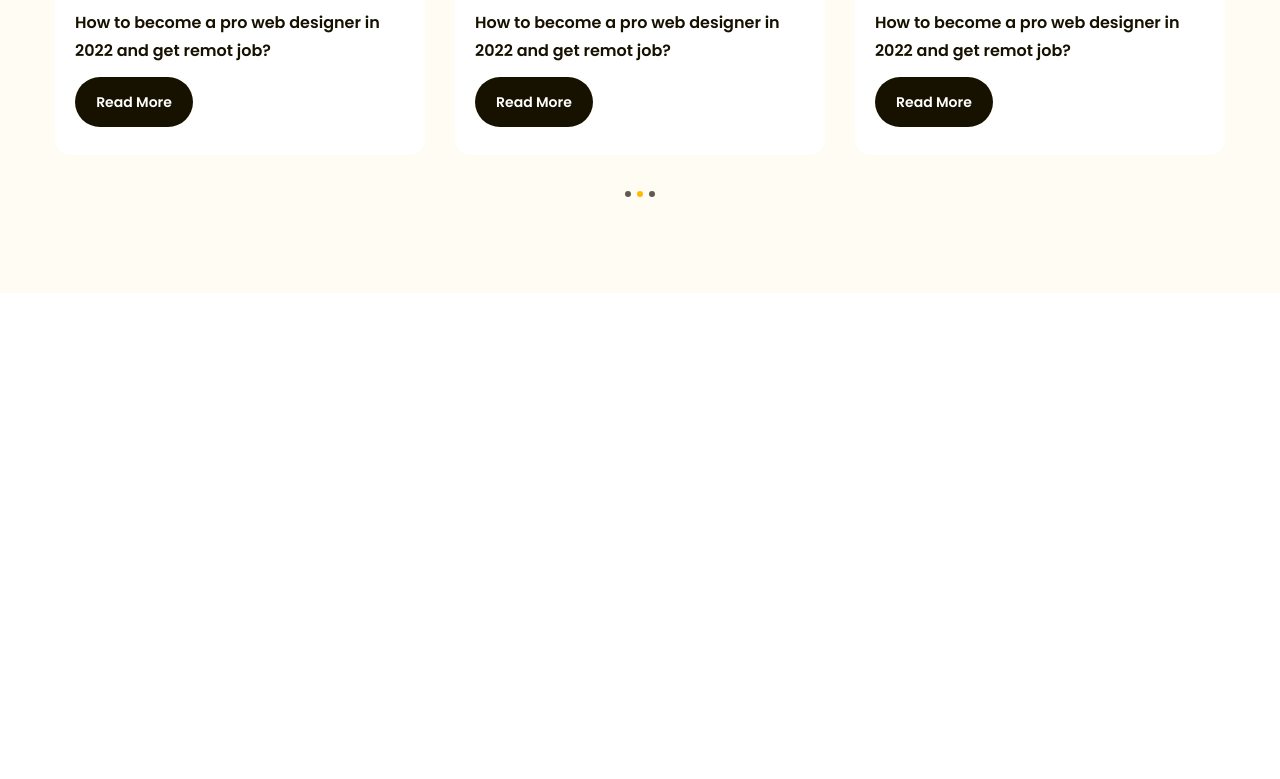
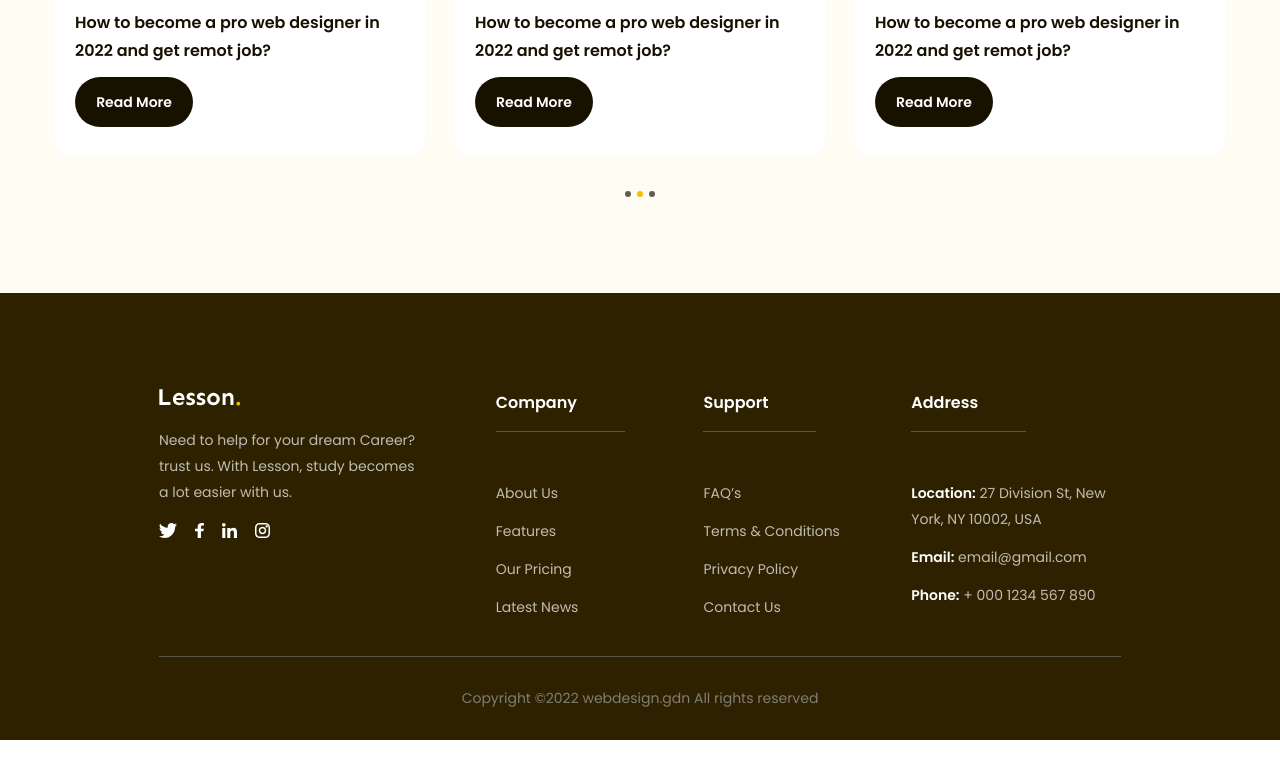
Before and after one commit to billhellson/htmlcss-project-2, a plain HTML site: page index.html in a window 1280 px wide. Shown: the part 4428-5207 px from the top of the page. After the commit the page ends 5168 px from the top, so only its background shows below. Drawn offline with Linux system fonts and the light colour scheme.

Commit message:
Created Footer Section and repositioned Main Tag

```diff
--- a/assets/css/styles.css
+++ b/assets/css/styles.css
@@ -663,3 +663,80 @@ a {
     background-color: var(--primary-color);
     cursor: default;
 }
+
+/* Footer */
+
+.footer {
+    padding: 96px 135px 0;
+    background: #2e2100;
+}
+
+.footer .row {
+    display: flex;
+    padding-bottom: 36px;
+    border-bottom: 1px solid #59554b;
+}
+
+.footer .row .column {
+    width: 21.6%;
+}
+
+.footer .row .column:first-child {
+    width: 35%;
+}
+
+.footer .column .desc {
+    margin-top: 18px;
+    max-width: 267px;
+    font-size: 1.4rem;
+    line-height: 186%;
+    color: #bfbcb2;
+}
+
+.footer .socials {
+    display: flex;
+    gap: 18px;
+    margin-top: 18px;
+}
+
+.footer .title {
+    display: inline-block;
+    padding: 0 48px 14px 0;
+    border-bottom: 1px solid #59554b;
+    font-weight: 600;
+    font-size: 1.6rem;
+    line-height: 175%;
+    color: #ffffff;
+}
+
+.footer .list {
+    margin-top: 48px;
+}
+
+.footer .list a {
+    display: inline-block;
+    margin-bottom: 12px;
+    font-size: 1.4rem;
+    line-height: 186%;
+    color: #bfbcb2;
+}
+
+.footer .list li:last-child a {
+    margin-bottom: 0;
+}
+
+.footer .list strong {
+    font-weight: 600;
+    color: #fff;
+}
+
+.footer .copyright {
+    padding: 28px 0;
+}
+
+.footer .copyright .desc {
+    font-size: 1.4rem;
+    line-height: 186%;
+    text-align: center;
+    color: #807d74;
+}
--- a/index.html
+++ b/index.html
@@ -19,7 +19,6 @@
         <link rel="stylesheet" href="./assets/css/styles.css" />
     </head>
     <body>
-        <main style="height: 15000px">
         <!-- Header -->
         <header class="header fixed">
             <div class="main-content">
@@ -56,7 +55,7 @@
                 </div>
             </div>
         </header>
-
+        <main>
             <!-- Hero -->
             <div class="hero">
                 <div class="main-content">
@@ -686,5 +685,122 @@
                 </div>
             </div>
         </main>
+        <!-- Footer -->
+        <footer class="footer">
+            <div class="main-content">
+                <div class="row">
+                    <!-- Coulumn 1 -->
+
+                    <div class="column">
+                        <img
+                            src="./assets/image/Logo-white.svg"
+                            alt="Lesson."
+                            class="logo"
+                        />
+                        <p class="desc">
+                            Need to help for your dream Career? trust us. With
+                            Lesson, study becomes a lot easier with us.
+                        </p>
+                        <div class="socials">
+                            <a href="#!">
+                                <img
+                                    src="./assets/icons/twitter.svg"
+                                    alt="twitter"
+                                    class="icon"
+                                />
+                            </a>
+                            <a href="#!">
+                                <img
+                                    src="./assets/icons/facebook.svg"
+                                    alt="facebook"
+                                    class="icon"
+                                />
+                            </a>
+                            <a href="#!">
+                                <img
+                                    src="./assets/icons/linked_in.svg"
+                                    alt="linked_in"
+                                    class="icon"
+                                />
+                            </a>
+                            <a href="#!">
+                                <img
+                                    src="./assets/icons/instagram.svg"
+                                    alt="instagram"
+                                    class="icon"
+                                />
+                            </a>
+                        </div>
+                    </div>
+                    <!-- Coulumn 2 -->
+                    <div class="column">
+                        <h3 class="title">Company</h3>
+                        <ul class="list">
+                            <li>
+                                <a href="#!">About Us</a>
+                            </li>
+                            <li>
+                                <a href="#!">Features</a>
+                            </li>
+                            <li>
+                                <a href="#!">Our Pricing</a>
+                            </li>
+                            <li>
+                                <a href="#!">Latest News</a>
+                            </li>
+                        </ul>
+                    </div>
+
+                    <!-- Coulumn 3 -->
+
+                    <div class="column">
+                        <h3 class="title">Support</h3>
+                        <ul class="list">
+                            <li>
+                                <a href="#!">FAQ’s</a>
+                            </li>
+                            <li>
+                                <a href="#!">Terms & Conditions</a>
+                            </li>
+                            <li>
+                                <a href="#!">Privacy Policy</a>
+                            </li>
+                            <li>
+                                <a href="#!">Contact Us</a>
+                            </li>
+                        </ul>
+                    </div>
+                    <!-- Coulumn 4 -->
+
+                    <div class="column">
+                        <h3 class="title">Address</h3>
+                        <ul class="list">
+                            <li>
+                                <a href="#!">
+                                    <strong>Location:</strong> 27 Division St,
+                                    New York, NY 10002, USA
+                                </a>
+                            </li>
+                            <li>
+                                <a href="#!"
+                                    ><strong>Email:</strong> email@gmail.com</a
+                                >
+                            </li>
+                            <li>
+                                <a href="#!"
+                                    ><strong>Phone:</strong> + 000 1234 567
+                                    890</a
+                                >
+                            </li>
+                        </ul>
+                    </div>
+                </div>
+                <div class="copyright">
+                    <p class="desc">
+                        Copyright ©2022 webdesign.gdn All rights reserved
+                    </p>
+                </div>
+            </div>
+        </footer>
     </body>
 </html>
```
Also changed, not shown: assets/icons/facebook.svg (added), assets/icons/instagram.svg (added), assets/icons/linked_in.svg (added), assets/icons/twitter.svg (added), assets/image/Logo-white.svg (added). Lines whose indentation alone changed are shown as unchanged.
